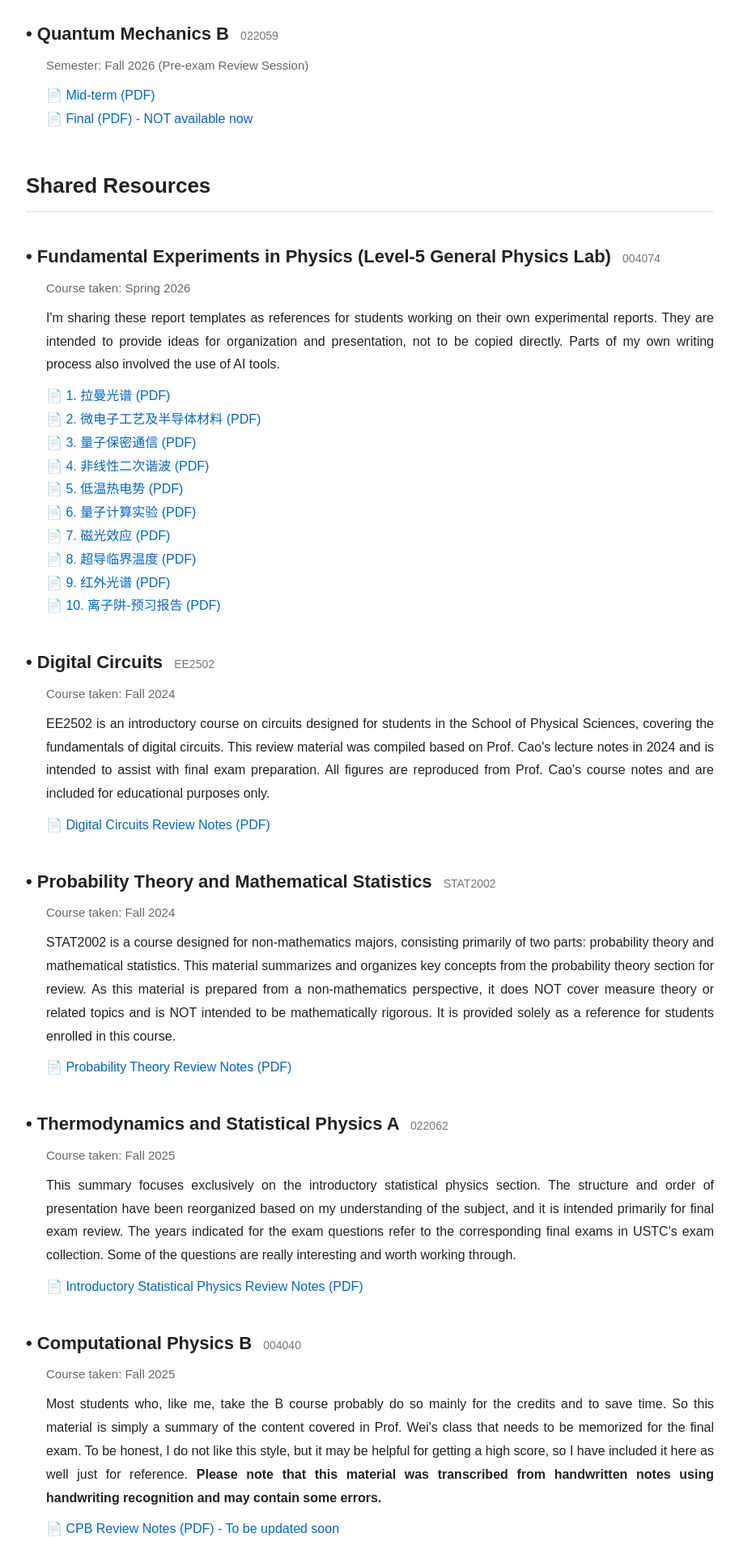
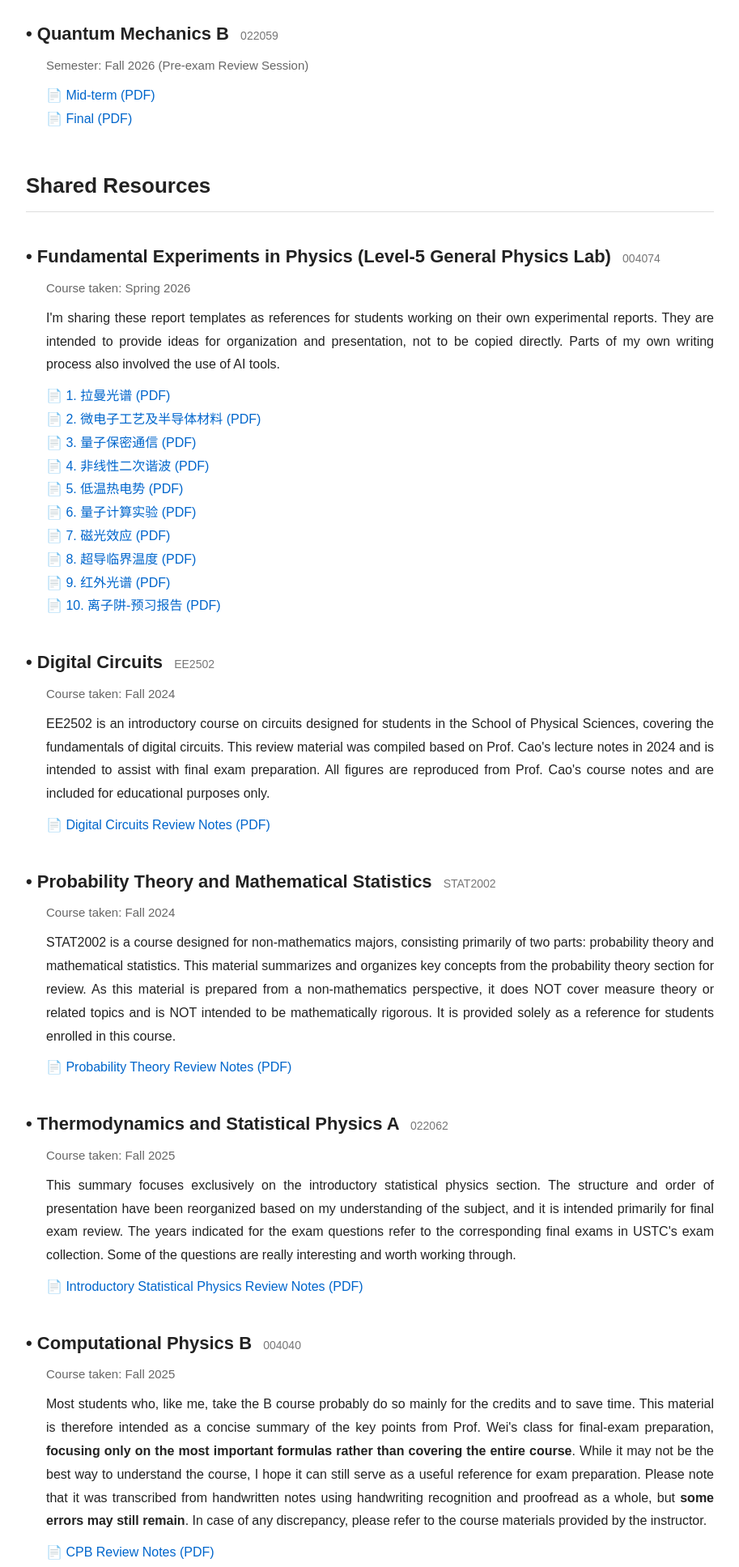
Before and after one commit to tranquility05/tranquility.github.io, a plain HTML site: page index.html in a window 1280 px wide. Shown: the part 2380-4315 px from the top of the page at 81% size, without its empty margins (183-1096 px from the left). Drawn offline with Linux system fonts and the light colour scheme.

Commit message:
Add files via upload

```diff
--- a/index.html
+++ b/index.html
@@ -769,9 +769,9 @@ Mid-term (PDF)
 
 📄
 
-<a href="test.pdf">
+<a href="qmB_final_2026fa.pdf">
 
-Final (PDF) - NOT available now
+Final (PDF)
 
 </a>
 
@@ -1077,7 +1077,7 @@ Course taken: Fall 2025
 </div>
 
 <div class="intro">
-Most students who, like me, take the B course probably do so mainly for the credits and to save time. So this material is simply a summary of the content covered in Prof. Wei's class that needs to be memorized for the final exam. To be honest, I do not like this style, but it may be helpful for getting a high score, so I have included it here as well just for reference. <b>Please note that this material was transcribed from handwritten notes using handwriting recognition and may contain some errors.</b>
+Most students who, like me, take the B course probably do so mainly for the credits and to save time. This material is therefore intended as a concise summary of the key points from Prof. Wei's class for final-exam preparation, <b>focusing only on the most important formulas rather than covering the entire course</b>. While it may not be the best way to understand the course, I hope it can still serve as a useful reference for exam preparation. Please note that it was transcribed from handwritten notes using handwriting recognition and proofread as a whole, but <b>some errors may still remain</b>. In case of any discrepancy, please refer to the course materials provided by the instructor.
 </div>
 
 <div class="material">
@@ -1086,7 +1086,7 @@ Most students who, like me, take the B course probably do so mainly for the cred
 
 <a href="CPB.pdf">
 
-CPB Review Notes (PDF) - To be updated soon
+CPB Review Notes (PDF)
 
 </a>
 
```
